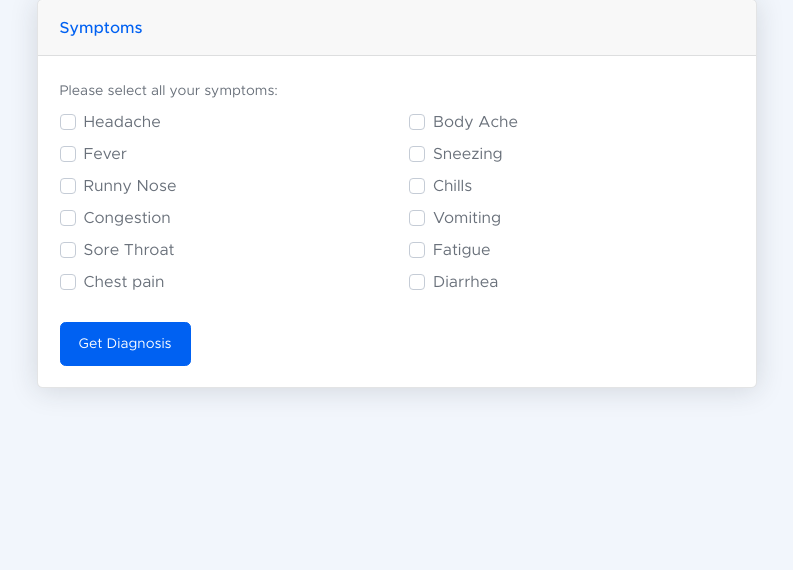
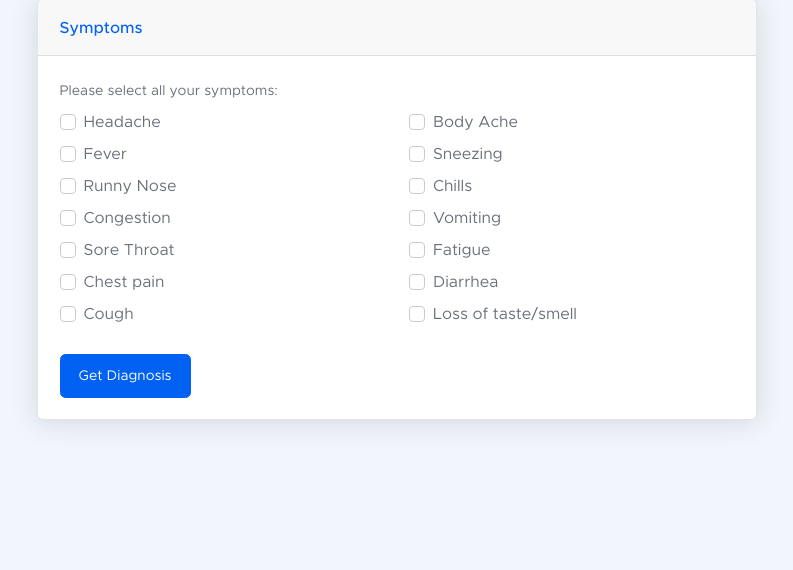
Before and after one commit to gerryday/CSC690_ASP_Project_Day_Gerry, a Flask app: page / in a window 1280 px wide. Shown: the part 25-595 px from the top of the page, without its empty margins (57-850 px from the left). Run offline with Flask 2, Linux system fonts and the light colour scheme; some libraries are stand-ins or nearby versions.

Commit message:
cleaned up templates

```diff
--- a/main.py
+++ b/main.py
@@ -15,7 +15,7 @@ def result():
 
     f = open("symptoms.sm", "w")
     for symptom in symptoms:
-      f.write('symptom('+symptom.lower()+').\n')
+      f.write('symptom('+symptom.replace(" ","_").lower()+').\n')
     f.close()
 
     system(".\dependencies\clingo.exe .\symptoms.sm .\diagandtreat.sm | .\dependencies\mkatoms.exe > results.sm")
@@ -34,9 +34,7 @@ def result():
 
        if model[0] == 'treatment':
          treatment = model[1].split(",")
-         treatments[treatment[0]].append(treatment[1].strip())
-         treatments[treatment[0]].append('test')
-       print(treatments)
+         treatments[treatment[0].capitalize()].append(treatment[1].strip().capitalize().replace("_"," "))
 
 
     return render_template("diagnosis.html",result = symptoms, diagnosis = diagnosis, treatments = treatments)
--- a/templates/diagnosis.html
+++ b/templates/diagnosis.html
@@ -56,11 +56,12 @@
                             <div class="card-body">
                                 {% for key, value in treatments.items() %}
                                 <tr>
-                                    <th scope="row">{{ key }}</th>
+                                    <th scope="row">{{ key }}-</th>
                                     {% for v in value %}
                                     {{v}}{{ ", " if not loop.last else "" }}
                                     {% endfor %}
                                 </tr>
+                                <br>
                                 {% endfor %}
                             </div>
                         </div>
--- a/templates/symptoms.html
+++ b/templates/symptoms.html
@@ -51,6 +51,10 @@
                                                         <input class="custom-control-input" id="checkChestPain" name="symptoms" value="Chest Pain" type="checkbox"/>
                                                         <label class="custom-control-label" for="checkChestPain">Chest pain</label>
                                                     </div>
+                                                    <div class="custom-control custom-checkbox">
+                                                        <input class="custom-control-input" id="checkCough" name="symptoms" value="Cough" type="checkbox"/>
+                                                        <label class="custom-control-label" for="checkCough">Cough</label>
+                                                    </div>
                                                 </div>
                                                 <div class="col-6">
                                                     <div class="custom-control custom-checkbox">
@@ -77,6 +81,10 @@
                                                         <input class="custom-control-input" id="checkDiarrhea" name="symptoms" value="Diarrhea" type="checkbox"/>
                                                         <label class="custom-control-label" for="checkDiarrhea">Diarrhea</label>
                                                     </div>
+                                                    <div class="custom-control custom-checkbox">
+                                                        <input class="custom-control-input" id="checkLossoftaste" name="symptoms" value="Loss of taste" type="checkbox"/>
+                                                        <label class="custom-control-label" for="checkLossoftaste">Loss of taste/smell</label>
+                                                    </div>
                                                 </div>
                                             </div>
                                       </div>
```
